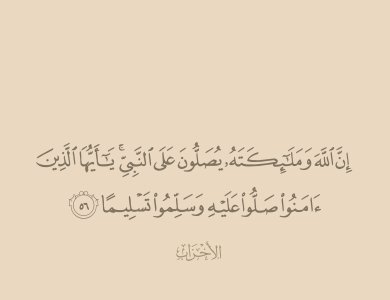
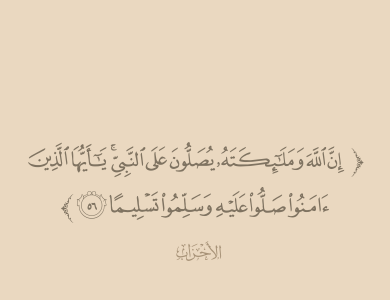
Before and after one commit to Cl0udyHi/a, a plain HTML site: page index.html in a window 390 px wide. Shown: the part 218-518 px from the top of the page. Drawn offline with Linux system fonts and the light colour scheme.

Commit message:
Update style.css

```diff
--- a/style.css
+++ b/style.css
@@ -103,12 +103,4 @@ body {
   .hero > h3 {
     font-size: 1.2em;
   }
-
-  .hero .ayah > h1::before {
-    content: "";
-  }
-
-  .hero .ayah > h1::after {
-    content: "";
-  }
 }
```
